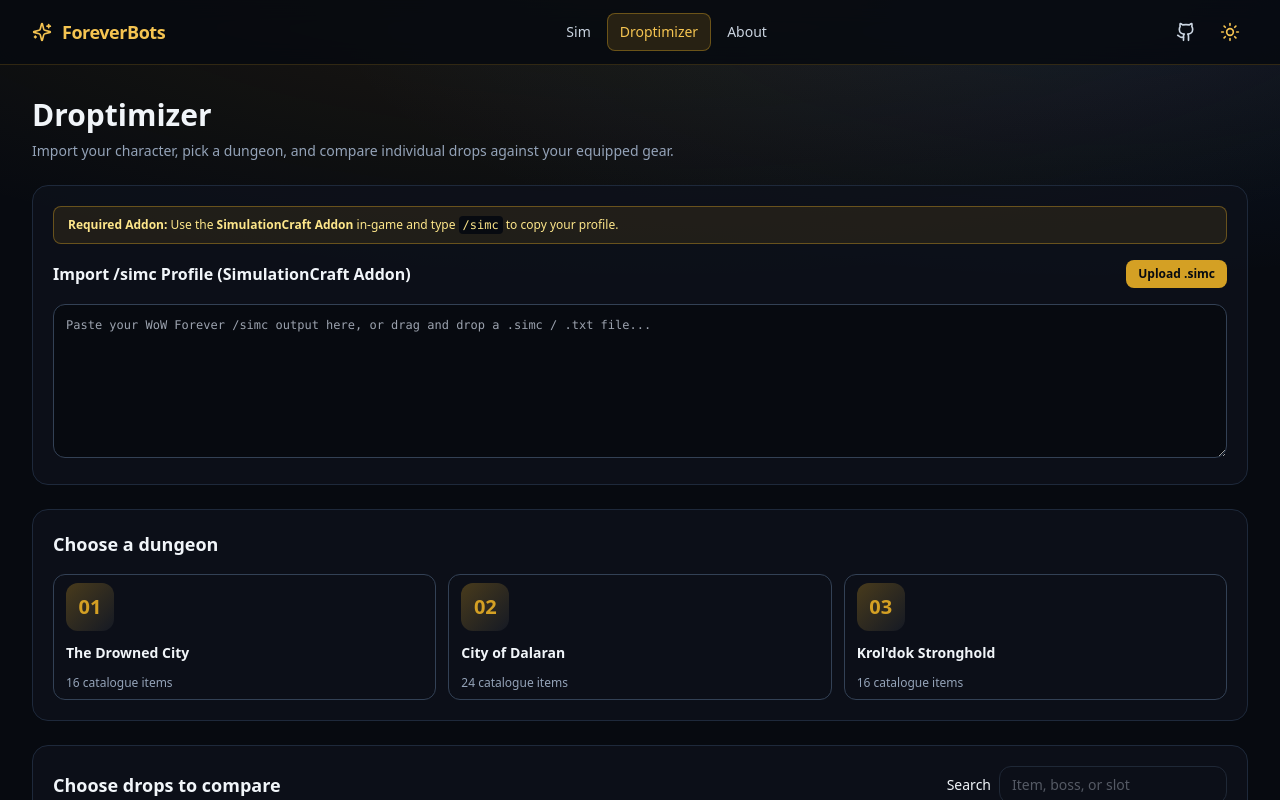
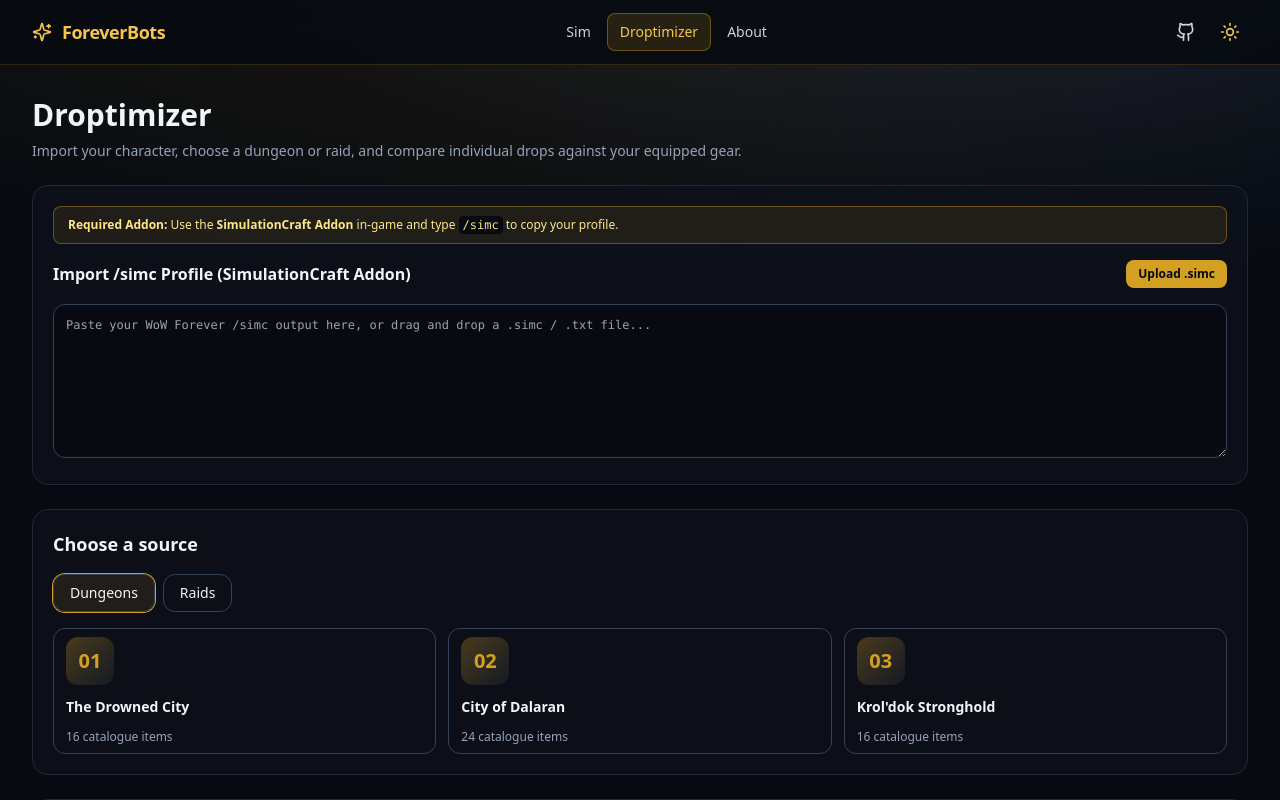
Before and after one commit to welshman/ForeverBots, a React (Vite) app in the folder frontend/: page /#/droptimizer in a window 1280 px wide. Shown: the top 800 px of the page. Built offline with nearby package versions, Linux system fonts and the light colour scheme.

Commit message:
Missing Dungeons and Raids

```diff
--- /dev/null
+++ b/frontend/src/data/foreverRaidSources.ts
@@ -0,0 +1,11 @@
+export interface ForeverRaidSource {
+  readonly name: string;
+  readonly lootPending: boolean;
+}
+
+// Raid placeholders only. No Forever-specific raid loot entries are included yet.
+export const foreverRaidSources: readonly ForeverRaidSource[] = [
+  { name: "Barrow Deeps", lootPending: true },
+  { name: "Hyjal Summit", lootPending: true },
+  { name: "Onyxia's Lair", lootPending: true },
+];
--- a/frontend/src/pages/DroptimizerPage.tsx
+++ b/frontend/src/pages/DroptimizerPage.tsx
@@ -5,6 +5,7 @@ import GearItemCard, { gearSlotLabel } from "../components/GearItemCard";
 import { simulationRunner } from "../lib/engineAdapter";
 import { buildForeverRequestJson } from "../lib/requestBuilder";
 import { foreverDungeonSources, type ForeverDungeonItem } from "../data/foreverDungeonSources";
+import { foreverRaidSources, type ForeverRaidSource } from "../data/foreverRaidSources";
 import { simulationSlotsForForeverSlot, type SimulationSlot } from "../data/foreverSlotMapping";
 import type { ParsedSimcProfile } from "../types/simulation";
 
@@ -14,10 +15,13 @@ const baseOptions = { fightStyle: "Patchwerk" as const, durationSeconds: 180, du
 const panel = "rounded-2xl border border-slate-200 bg-white/85 p-5 dark:border-slate-800 dark:bg-obsidian-900/85";
 const control = "rounded-xl border border-slate-300 px-3 py-2 text-sm focus-visible:outline focus-visible:outline-2 focus-visible:outline-gold-500 disabled:opacity-50 dark:border-slate-700";
 const dungeons = [...new Set(foreverDungeonSources.map((item) => item.dungeon))];
+const raids = foreverRaidSources;
 
 export default function DroptimizerPage() {
   const [profile, setProfile] = useState<ParsedSimcProfile | null>(null);
+  const [sourceType, setSourceType] = useState<"dungeon" | "raid">("dungeon");
   const [dungeon, setDungeon] = useState("");
+  const [raid, setRaid] = useState("");
   const [query, setQuery] = useState("");
   const [selected, setSelected] = useState<Record<string, SimulationSlot>>({});
   const [manualLines, setManualLines] = useState("");
@@ -26,7 +30,8 @@ export default function DroptimizerPage() {
   const [results, setResults] = useState<ResultRow[]>([]);
   const [failure, setFailure] = useState("");
   const [baseline, setBaseline] = useState<number | undefined>();
-  const items = foreverDungeonSources.filter((item) => item.dungeon === dungeon);
+  const activeRaid = raids.find((entry) => entry.name === raid);
+  const items = sourceType === "dungeon" ? foreverDungeonSources.filter((item) => item.dungeon === dungeon) : [];
   const visible = items.filter((item) => `${item.name} ${item.boss ?? ""} ${item.slot} ${item.id}`.toLowerCase().includes(query.toLowerCase().trim()));
   const bosses = [...new Set(visible.map((item) => item.boss ?? "Dungeon drops"))];
   const picked = items.filter((item) => selected[String(item.id)]);
@@ -73,17 +78,42 @@ export default function DroptimizerPage() {
 
   return (
     <div className="space-y-6">
-      <header className="space-y-2"><h1 className="text-3xl font-bold">Droptimizer</h1><p className="text-sm text-slate-500 dark:text-slate-400">Import your character, pick a dungeon, and compare individual drops against your equipped gear.</p></header>
+      <header className="space-y-2"><h1 className="text-3xl font-bold">Droptimizer</h1><p className="text-sm text-slate-500 dark:text-slate-400">Import your character, choose a dungeon or raid, and compare individual drops against your equipped gear.</p></header>
       <SimcImporter onParsed={setProfile} />
-      <section className={`${panel} space-y-4`} aria-labelledby="dungeon-heading">
-        <h2 id="dungeon-heading" className="text-lg font-semibold">Choose a dungeon</h2>
+      <section className={`${panel} space-y-4`} aria-labelledby="source-heading">
+        <h2 id="source-heading" className="text-lg font-semibold">Choose a source</h2>
+        <div className="flex gap-2">
+          <button type="button" disabled={running} aria-pressed={sourceType === "dungeon"} onClick={() => { setSourceType("dungeon"); setRaid(""); }} className={`${control} px-4 py-2 ${sourceType === "dungeon" ? "border-gold-500 bg-gold-500/10 ring-1 ring-gold-500" : ""}`}>Dungeons</button>
+          <button type="button" disabled={running} aria-pressed={sourceType === "raid"} onClick={() => { setSourceType("raid"); setDungeon(""); setSelected({}); setQuery(""); }} className={`${control} px-4 py-2 ${sourceType === "raid" ? "border-gold-500 bg-gold-500/10 ring-1 ring-gold-500" : ""}`}>Raids</button>
+        </div>
+        {sourceType === "dungeon" ? (
           <div className="grid gap-3 sm:grid-cols-3">{dungeons.map((name, index) => (
             <button key={name} type="button" disabled={running} aria-pressed={dungeon === name} onClick={() => { setDungeon(name); setSelected({}); setQuery(""); }} className={`${control} space-y-3 p-5 text-left transition-colors ${dungeon === name ? "border-gold-500 bg-gold-500/10 ring-1 ring-gold-500" : "hover:border-gold-500"}`}>
               <span aria-hidden="true" className="flex h-12 w-12 items-center justify-center rounded-xl bg-gradient-to-br from-gold-500/30 to-slate-500/10 text-xl font-bold text-gold-500">0{index + 1}</span>
               <span className="block font-semibold">{name}</span><span className="block text-xs text-slate-500 dark:text-slate-400">{foreverDungeonSources.filter((item) => item.dungeon === name).length} catalogue items{dungeon === name ? " · Selected" : ""}</span>
             </button>
           ))}</div>
+        ) : (
+          <div className="grid gap-3 sm:grid-cols-3">{raids.map((entry, index) => (
+            <button key={entry.name} type="button" disabled={running} aria-pressed={raid === entry.name} onClick={() => { setRaid(entry.name); setSelected({}); setQuery(""); }} className={`${control} space-y-3 p-5 text-left transition-colors ${raid === entry.name ? "border-gold-500 bg-gold-500/10 ring-1 ring-gold-500" : "hover:border-gold-500"}`}>
+              <span aria-hidden="true" className="flex h-12 w-12 items-center justify-center rounded-xl bg-gradient-to-br from-gold-500/30 to-slate-500/10 text-xl font-bold text-gold-500">R{index + 1}</span>
+              <span className="block font-semibold">{entry.name}</span>
+              <span className="block text-xs text-slate-500 dark:text-slate-400">{entry.lootPending ? "Loot table coming soon" : `${entry.items.length} catalogue items`}{raid === entry.name ? " · Selected" : ""}</span>
+            </button>
+          ))}</div>
+        )}
       </section>
+      {sourceType === "raid" && activeRaid?.lootPending ? (
+        <section className={`${panel} space-y-3`} aria-live="polite">
+          <h2 className="text-lg font-semibold">{activeRaid.name}</h2>
+          <p className="text-sm text-slate-500 dark:text-slate-400">Loot table coming soon. Forever-specific raid drops will be added after release and verification.</p>
+        </section>
+      ) : sourceType === "raid" ? (
+        <section className={`${panel} space-y-5`} aria-labelledby="raid-drops-heading">
+          <h2 id="raid-drops-heading" className="text-lg font-semibold">Choose drops to compare</h2>
+          <p className="text-sm text-slate-500 dark:text-slate-400">Raid loot is not yet available.</p>
+        </section>
+      ) : (
         <section className={`${panel} space-y-5`} aria-labelledby="drops-heading">
           <div className="flex flex-wrap items-center justify-between gap-3"><h2 id="drops-heading" className="text-lg font-semibold">Choose drops to compare</h2><label className="flex items-center gap-2 text-sm"><span>Search</span><input type="search" value={query} disabled={!dungeon || running} onChange={(event) => setQuery(event.target.value)} placeholder="Item, boss, or slot" className={`${control} min-w-0 bg-transparent`} /></label></div>
           {!dungeon ? <p className="rounded-xl border border-dashed border-slate-300 p-8 text-center text-sm text-slate-500 dark:border-slate-700">Choose a dungeon above to browse its drops.</p> : visible.length === 0 ? <p role="status" className="py-8 text-center text-sm text-slate-500">No matching items. Try another search.</p> : bosses.map((boss) => (
@@ -91,6 +121,7 @@ export default function DroptimizerPage() {
           ))}
           <details><summary className="cursor-pointer text-sm text-slate-500 dark:text-slate-400">Advanced: manual slot=itemId</summary><label className="mt-3 block text-xs">One candidate per line<textarea value={manualLines} disabled={running} onChange={(event) => setManualLines(event.target.value)} rows={3} className={`${control} mt-2 w-full bg-transparent font-mono`} /></label></details>
         </section>
+      )}
       <section className={`${panel} space-y-4`} aria-label="Selected comparisons">
         <div className="flex items-center justify-between gap-3"><h2 className="font-semibold">{count} comparison{count === 1 ? "" : "s"} selected</h2><button type="button" disabled={running || count === 0} onClick={() => { setSelected({}); setManualLines(""); }} className={control}>Clear all</button></div>
         <div className="flex flex-wrap gap-2">{picked.map((item) => <button key={item.id} type="button" disabled={running} onClick={() => remove(item.id)} aria-label={`Remove ${item.name}`} className={`${control} border-gold-500/40 bg-gold-500/10 text-xs`}>{item.name} · {gearSlotLabel(selected[String(item.id)])} ×</button>)}</div>
```
Lines whose indentation alone changed are shown as unchanged.
